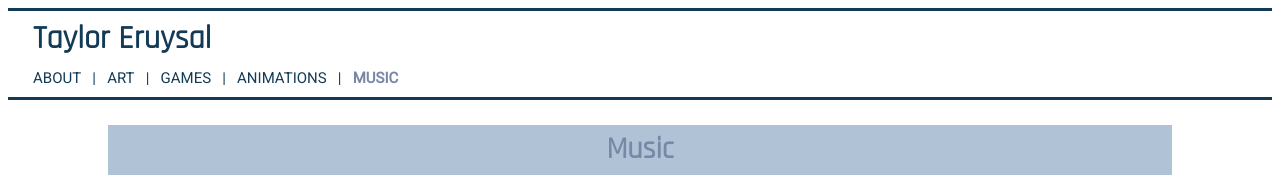
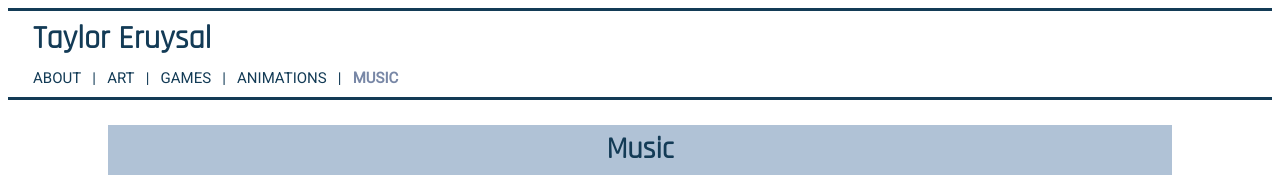
Before and after one commit to instanttrain/instanttrain.github.io, a plain HTML site: page music.html in a window 1280 px wide. Shown: the top 188 px of the page. Drawn offline with Linux system fonts and the light colour scheme.

Commit message:
updated fixed hotbar color text

```diff
--- a/musicstyle.css
+++ b/musicstyle.css
@@ -7,7 +7,7 @@
 	text-align: center;
 	margin-left: 50%;
 	transform: translateX(-50%);
-	color: #7887a6;
+	color: #133b56;
     font-family: 'Rajdhani',sans-serif;
     font-size: 20px;
 }
```
